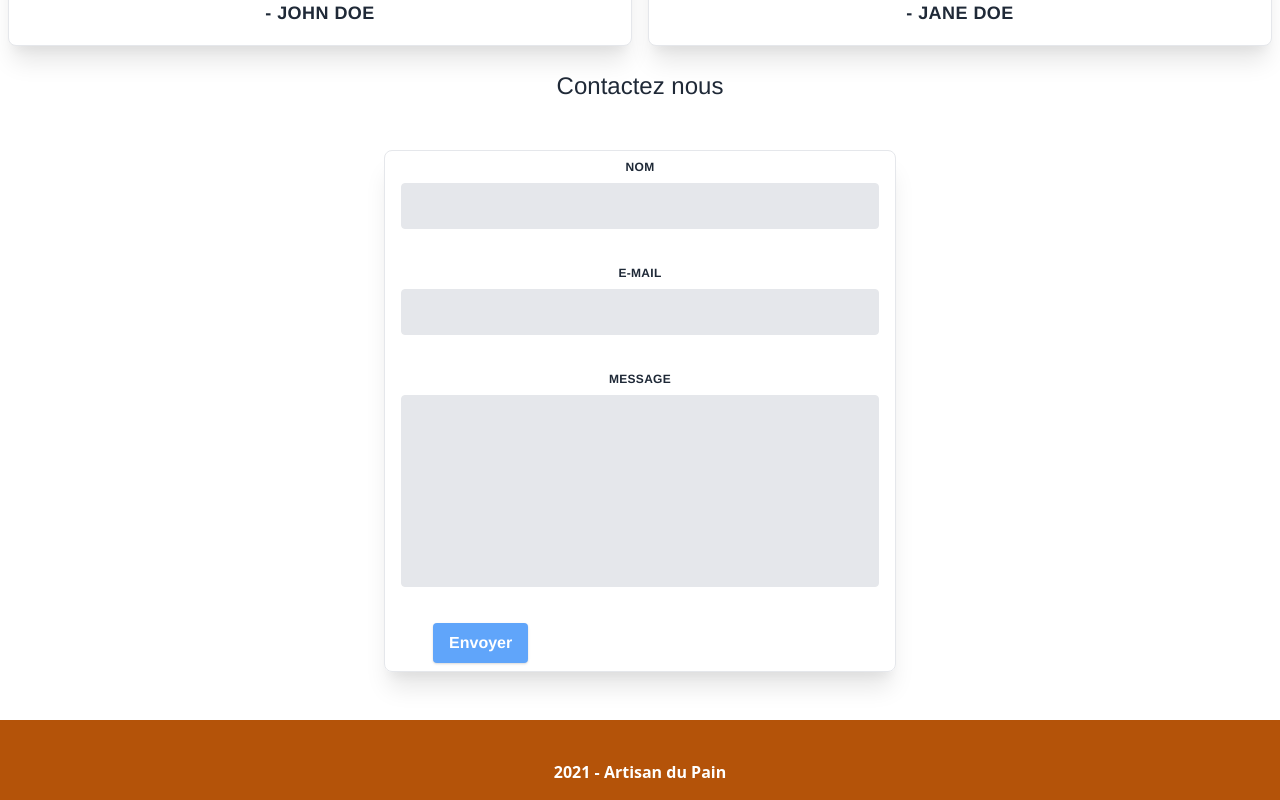
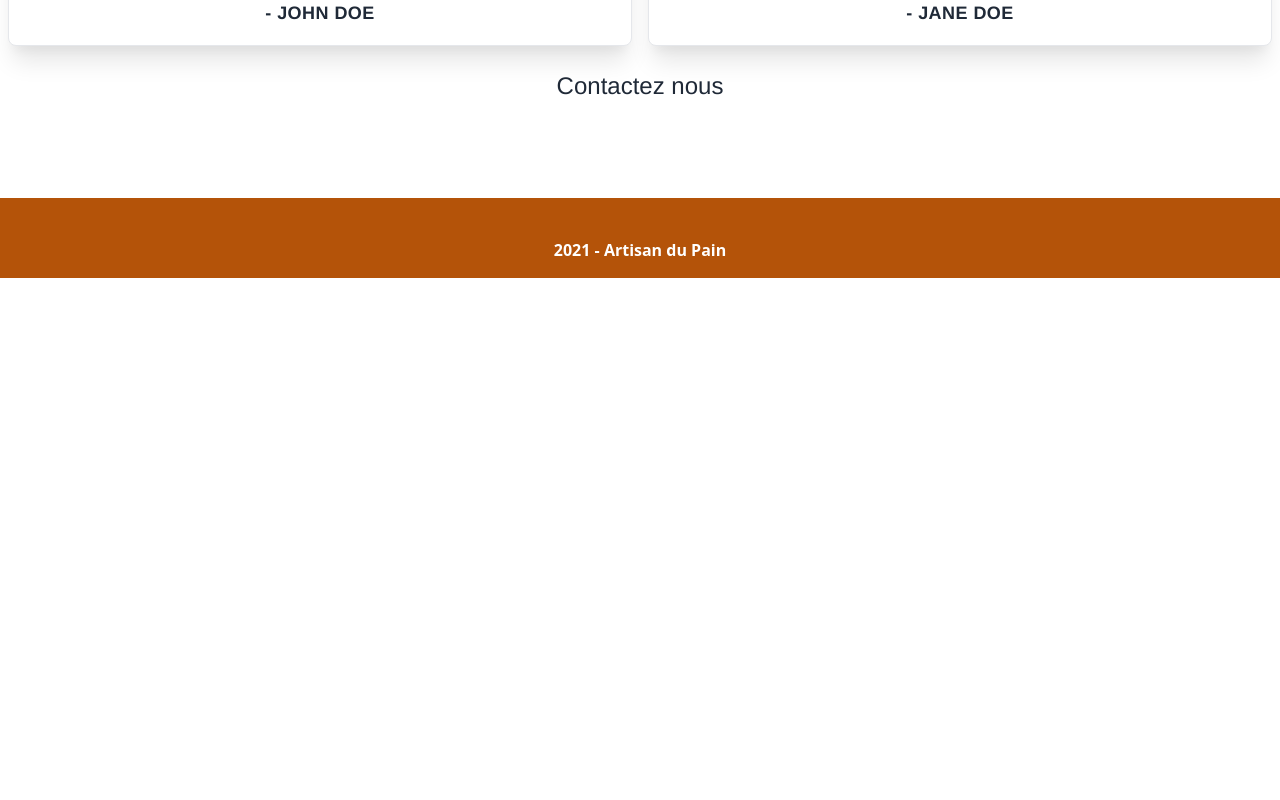
Before and after one commit to ZakariaBelbsir/Artisan-du-pain, a Vue app: page / in a window 1280 px wide. Shown: the part 1123-1923 px from the top of the page. After the commit the page ends 1401 px from the top, so only its background shows below. Built offline with nearby package versions, Linux system fonts and the light colour scheme.

Commit message:
form submission 5

```diff
--- a/src/components/Contact.vue
+++ b/src/components/Contact.vue
@@ -5,9 +5,9 @@
     </div>
     <div class="container my-12 flex content-center items-center">
       <form class="max-w-lg w-full mx-auto border shadow-xl rounded-lg px-4 py-2"
-            method="POST" data-netlify="true"
+            method="POST" netlify netlify-honeypot="bot-field"
             name="contact"
-            data-netlify-honeypot="bot-field">
+            hidden>
         <input type="hidden" name="form-name" value="contact" />
         <div class="flex flex-wrap -mx-3 mb-6">
           <div class="w-full px-3">
```
